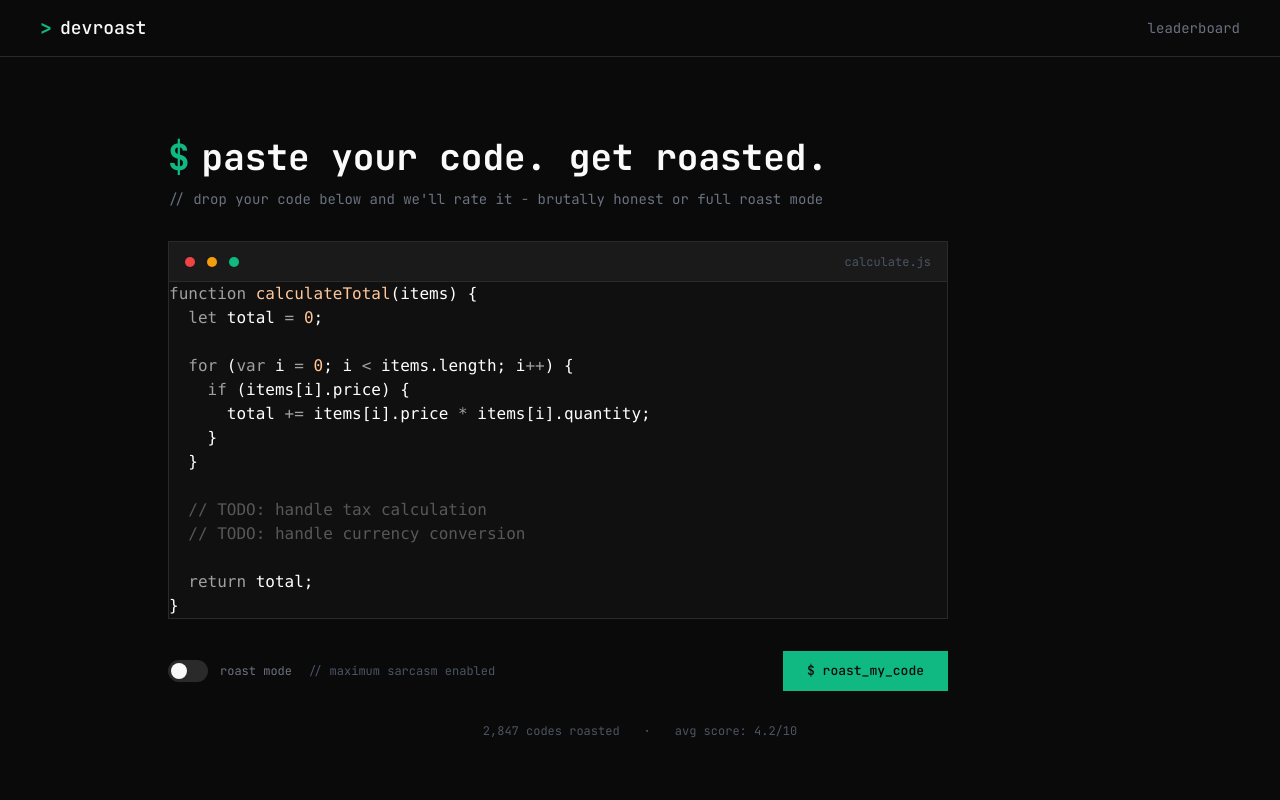
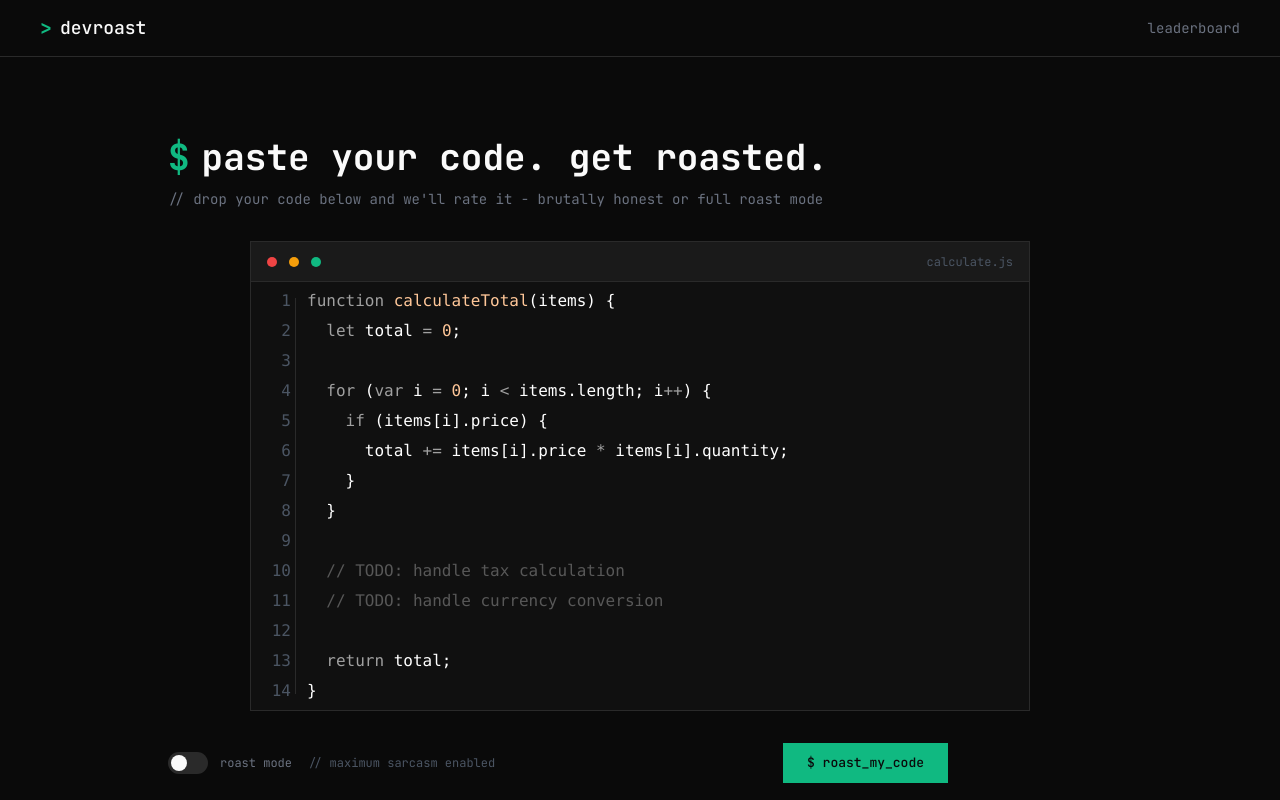
Before and after one commit to Leo-Rodrigs-A/devroast, a Next.js app: page / in a window 1280 px wide. Shown: the top 800 px of the page. Built offline with nearby package versions, Linux system fonts and the light colour scheme.

Commit message:
fix(layout): make navbar global and add centered shiki code block with line numbers

```diff
--- a/src/app/globals.css
+++ b/src/app/globals.css
@@ -61,3 +61,50 @@ body {
 * {
   border-color: var(--color-border-primary);
 }
+
+.codeblock-shiki pre {
+  margin: 0;
+  background: transparent;
+  padding: 16px;
+  white-space: pre;
+  width: max-content;
+  min-width: 100%;
+}
+
+.codeblock-shiki code {
+  counter-reset: line;
+  display: block;
+  padding-left: 40px;
+  position: relative;
+}
+
+.codeblock-shiki .line {
+  line-height: 6px;
+  min-height: 6px;
+  display: block;
+  counter-increment: line;
+  position: relative;
+}
+
+.codeblock-shiki .line:empty::after {
+  content: " ";
+}
+
+.codeblock-shiki code::after {
+  background: var(--color-border-primary);
+  bottom: 0;
+  content: "";
+  left: 28px;
+  position: absolute;
+  top: 0;
+  width: 1px;
+}
+
+.codeblock-shiki .line::before {
+  color: var(--color-text-tertiary);
+  content: counter(line);
+  left: -40px;
+  position: absolute;
+  text-align: right;
+  width: 24px;
+}
--- a/src/app/layout.tsx
+++ b/src/app/layout.tsx
@@ -1,5 +1,6 @@
 import type { Metadata } from "next";
 import { JetBrains_Mono } from "next/font/google";
+import { HomeNavbar } from "@/components/home-navbar";
 import "./globals.css";
 
 const jetBrainsMono = JetBrains_Mono({
@@ -19,7 +20,10 @@ export default function RootLayout({
 }>) {
   return (
     <html lang="en">
-      <body className={jetBrainsMono.variable}>{children}</body>
+      <body className={jetBrainsMono.variable}>
+        <HomeNavbar />
+        {children}
+      </body>
     </html>
   );
 }
--- a/src/app/page.tsx
+++ b/src/app/page.tsx
@@ -1,5 +1,4 @@
 import { CodeBlock } from "@/components/code-block";
-import { HomeNavbar } from "@/components/home-navbar";
 import { HomeRoastToggle } from "@/components/home-roast-toggle";
 import { Button, LeaderboardRow } from "@/components/ui";
 
@@ -23,8 +22,6 @@ const sampleCode = [
 export default function Home() {
   return (
     <main className="min-h-screen bg-bg-page text-text-primary">
-      <HomeNavbar />
-
       <div className="mx-auto flex w-full max-w-5xl flex-col gap-8 px-10 pt-20">
         <section className="flex flex-col gap-3">
           <div className="flex items-center gap-3">
--- a/src/components/code-block.tsx
+++ b/src/components/code-block.tsx
@@ -30,7 +30,7 @@ export async function CodeBlock({
   return (
     <section
       className={cn(
-        "w-full max-w-140 border border-border-primary bg-bg-elevated",
+        "mx-auto w-full max-w-140 border border-border-primary bg-bg-elevated",
         className,
       )}
     >
```
